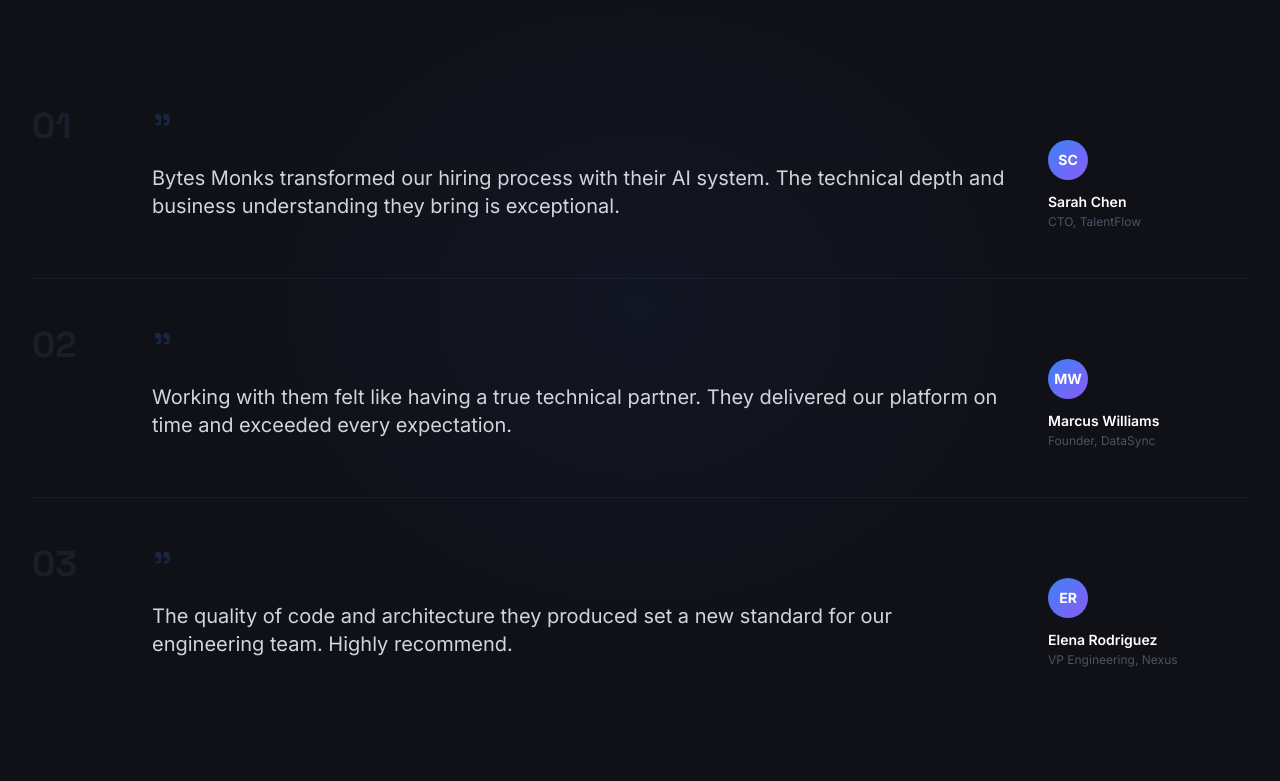
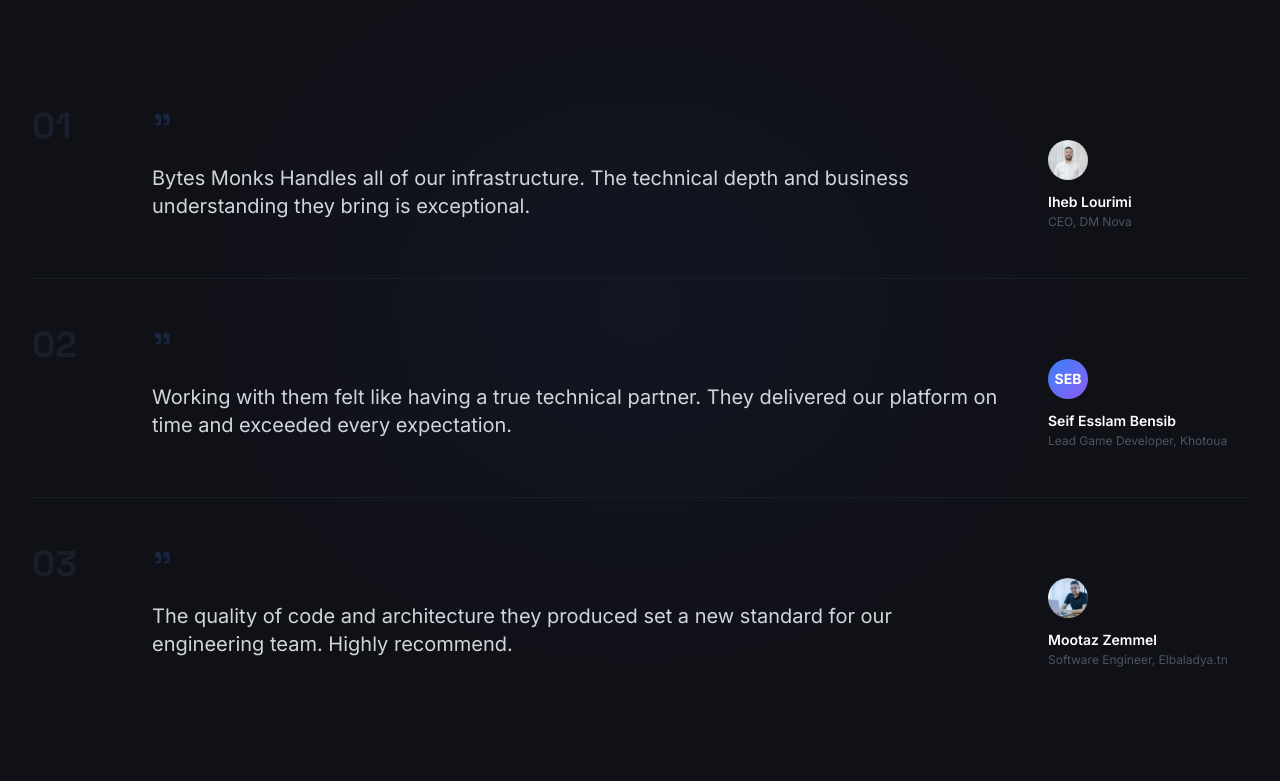
Before and after one commit to bytes-monks/bytes-monks, a React (Vite) app: page / in a window 1280 px wide. Shown: the part 6259-7040 px from the top of the page. Built offline with nearby package versions, Linux system fonts and the light colour scheme.

Commit message:
feat: update client review section

```diff
--- a/src/components/Testimonials.tsx
+++ b/src/components/Testimonials.tsx
@@ -4,26 +4,29 @@ import { motion, useInView } from 'framer-motion';
 const testimonials = [
   {
     quote:
-      'Bytes Monks transformed our hiring process with their AI system. The technical depth and business understanding they bring is exceptional.',
-    author: 'Sarah Chen',
-    role: 'CTO',
-    company: 'TalentFlow',
+      'Bytes Monks Handles all of our infrastructure. The technical depth and business understanding they bring is exceptional.',
+    author: 'Iheb Lourimi',
+    role: 'CEO',
+    company: 'DM Nova',
+    photo: '/clients/iheb_lourimi.jfif',
     index: '01',
   },
   {
     quote:
       'Working with them felt like having a true technical partner. They delivered our platform on time and exceeded every expectation.',
-    author: 'Marcus Williams',
-    role: 'Founder',
-    company: 'DataSync',
+    author: 'Seif Esslam Bensib',
+    role: 'Lead Game Developer',
+    company: 'Khotoua',
+    photo: null,
     index: '02',
   },
   {
     quote:
       'The quality of code and architecture they produced set a new standard for our engineering team. Highly recommend.',
-    author: 'Elena Rodriguez',
-    role: 'VP Engineering',
-    company: 'Nexus',
+    author: 'Mootaz Zemmel',
+    role: 'Software Engineer',
+    company: 'Elbaladya.tn',
+    photo: '/clients/mootaz_zemmel.jfif',
     index: '03',
   },
 ];
@@ -82,9 +85,17 @@ export default function Testimonials() {
 
                 {/* Author */}
                 <div className="flex items-center gap-3 md:flex-col md:items-start md:pt-8">
-                  <div className="w-10 h-10 rounded-full bg-gradient-to-br from-primary to-accent-purple flex items-center justify-center text-white text-sm font-bold flex-shrink-0">
-                    {t.author.split(' ').map((n) => n[0]).join('')}
-                  </div>
+                  {t.photo ? (
+                    <img
+                      src={t.photo}
+                      alt={t.author}
+                      className="w-10 h-10 rounded-full object-cover flex-shrink-0"
+                    />
+                  ) : (
+                    <div className="w-10 h-10 rounded-full bg-gradient-to-br from-primary to-accent-purple flex items-center justify-center text-white text-sm font-bold flex-shrink-0">
+                      {t.author.split(' ').map((n) => n[0]).join('')}
+                    </div>
+                  )}
                   <div>
                     <div className="font-semibold text-white text-sm">{t.author}</div>
                     <div className="text-gray-600 text-xs mt-0.5">
```
Also changed, not shown: public/clients/iheb_lourimi.jfif (added), public/clients/mootaz_zemmel.jfif (added).
